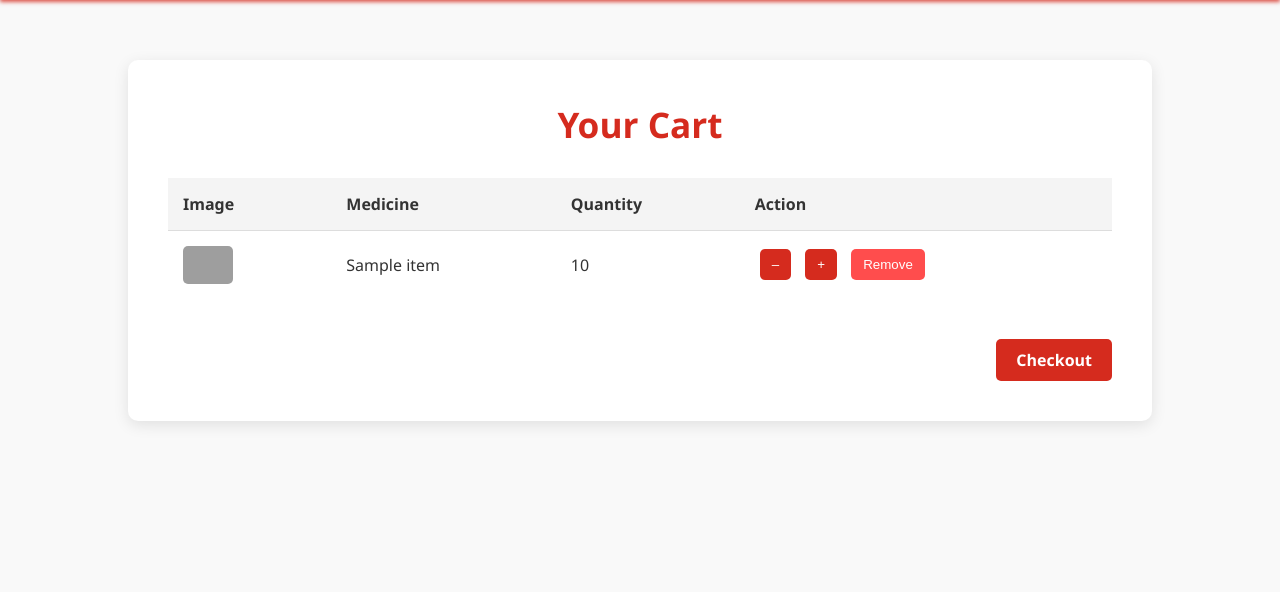
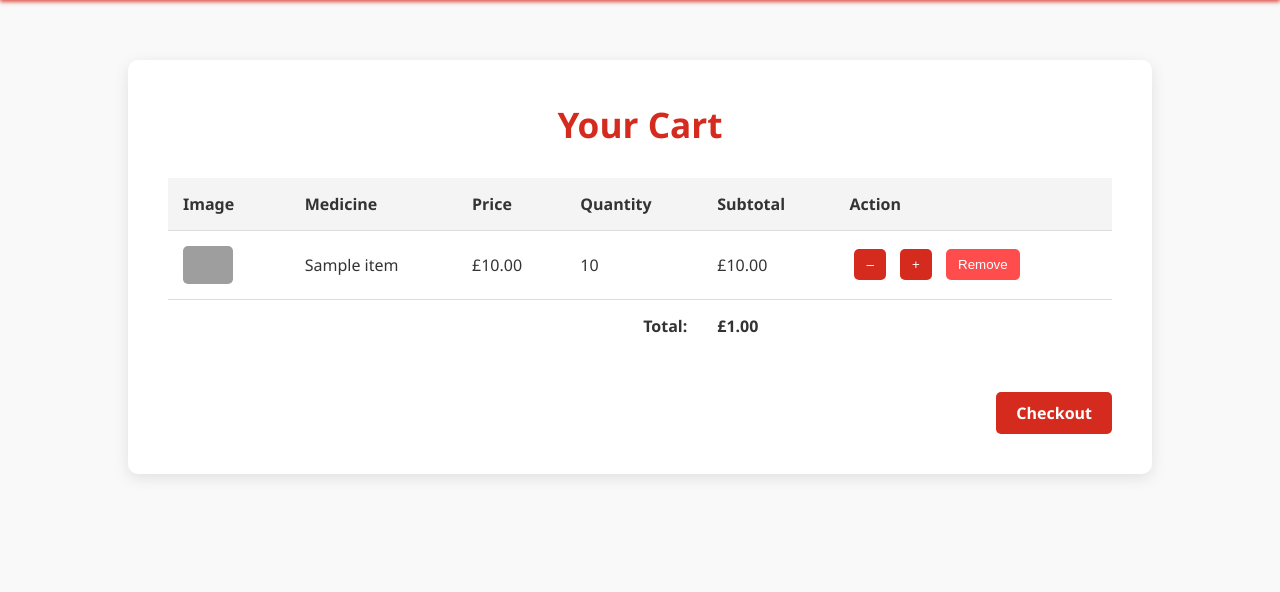
Before and after one commit to KQ29/Eli-Lilly-Project, a Django app: template myproject/myapp/templates/cart.html in a window 1280 px wide. Shown: the part 80-672 px from the top of the page. Run offline with Django 5.2, Linux system fonts and the light colour scheme; the template is opened without the code that fills it: most values are stand-ins (such as "Sample title", 1, 10 or a date in 2020); grey boxes are pictures that could not be loaded.

Commit message:
Improvements in cart.html

```diff
--- a/myproject/myapp/static/css/styles.css
+++ b/myproject/myapp/static/css/styles.css
@@ -8,7 +8,6 @@
     --transition-speed: 0.3s;
 }
 
-/* Reset and General Styles */
 * {
     box-sizing: border-box;
     margin: 0;
@@ -23,12 +22,10 @@ html, body {
     background-color: var(--background-color);
 }
 
-/* Smooth Scrolling */
 html {
     scroll-behavior: smooth;
 }
 
-/* Container to center main content */
 .container {
     width: 80%;
     max-width: 1200px;
@@ -218,7 +215,6 @@ nav ul li a:hover::after {
     color: var(--text-color);
 }
 
-/* The "Add to Cart" button */
 .medicine .btn {
     background: var(--primary-color);
     color: #fff;
--- a/myproject/myapp/templates/base.html
+++ b/myproject/myapp/templates/base.html
@@ -39,7 +39,6 @@
                 <li><a href="{% url 'home' %}">Home</a></li>
                 <li><a href="{% url 'medicines' %}">Medicines</a></li>
                 <li><a href="#">About Us</a></li>
-                <!-- Replace Contact with Cart Icon that leads to cart.html -->
                 <li style="position: relative;">
                     <a href="{% url 'cart' %}">
                         <img src="{% static 'images/cart-icon.png' %}" alt="Cart" style="width:24px; height:auto;">
--- a/myproject/myapp/templates/cart.html
+++ b/myproject/myapp/templates/cart.html
@@ -8,7 +8,6 @@
   <link rel="icon" type="image/svg+xml" href="{% static 'images/favicon-new.svg' %}">
   <link rel="stylesheet" type="text/css" href="{% static 'css/styles.css' %}">
   <style>
-    /* Ensure html and body fill the viewport */
     html, body {
       margin: 0;
       padding: 0;
@@ -16,11 +15,11 @@
       background: var(--background-color);
       font-family: var(--font-family);
     }
-    /* Reserve bottom space so content doesn't get hidden */
+
     main {
-      margin-bottom: 80px; /* Adjust if your footer height changes */
+      margin-bottom: 80px;
     }
-    /* Fixed footer styles */
+
     footer {
       position: fixed;
       bottom: 0;
@@ -118,7 +117,7 @@
       background: #ffb3b3;
       color: var(--primary-color);
     }
-    /* Inline form styling to display buttons side-by-side */
+
     .inline-form {
       display: inline;
     }
@@ -177,6 +176,15 @@
       color: white;
       cursor: pointer;
     }
+
+    .price-column, .subtotal-column {
+      text-align: center;
+    }
+
+    .cart-total-row {
+      font-weight: bold;
+    }
+
   </style>
 </head>
 <body>
@@ -208,7 +216,9 @@
             <tr>
               <th>Image</th>
               <th>Medicine</th>
+              <th class="price-column">Price</th>
               <th>Quantity</th>
+              <th class="subtotal-column">Subtotal</th>
               <th>Action</th>
             </tr>
           </thead>
@@ -223,7 +233,17 @@
                 {% endif %}
               </td>
               <td data-label="Medicine">{{ item.name }}</td>
+              <!-- Price Column -->
+              <td data-label="Price" class="price-column">
+                £{{ item.price|floatformat:2 }}
+              </td>
+              <!-- Quantity -->
               <td data-label="Quantity">{{ item.quantity }}</td>
+              <!-- Subtotal Column -->
+              <td data-label="Subtotal" class="subtotal-column">
+                £{{ item.subtotal|floatformat:2 }}
+              </td>
+              <!-- Actions -->
               <td data-label="Action">
                 <!-- Decrease Quantity Button -->
                 <form method="post" action="{% url 'decrease_quantity' item.cart_key %}" class="inline-form">
@@ -243,8 +263,17 @@
               </td>
             </tr>
             {% endfor %}
+            <!-- Overall Total Row -->
+            <tr class="cart-total-row">
+              <td colspan="4" style="text-align:right;">Total:</td>
+              <td class="subtotal-column">
+                £{{ total_price|floatformat:2 }}
+              </td>
+              <td></td>
+            </tr>
           </tbody>
         </table>
+
         <!-- Checkout Button: Appears only if there is at least one cart item -->
         <div class="checkout-container">
           <a href="#" class="checkout-btn">Checkout</a>
--- a/myproject/myapp/templates/medicines.html
+++ b/myproject/myapp/templates/medicines.html
@@ -55,7 +55,7 @@
                 <form action="{% url 'add_to_cart' med.id %}" method="post">
                     {% csrf_token %}
                     <button type="submit" class="btn" {% if med.availability == "Out of Stock" %} disabled {% endif %}>
-                        <span class="btn-price">{{ med.price }}</span>
+                        <span class="btn-price">£{{ med.price }}</span>
                         <span class="btn-hover">Add to Cart</span>
                     </button>
                 </form>
```
Also changed, not shown: myproject/myapp/data/medicines.json (+4 -4 lines), myproject/myapp/views.py (+22 -6 lines).
